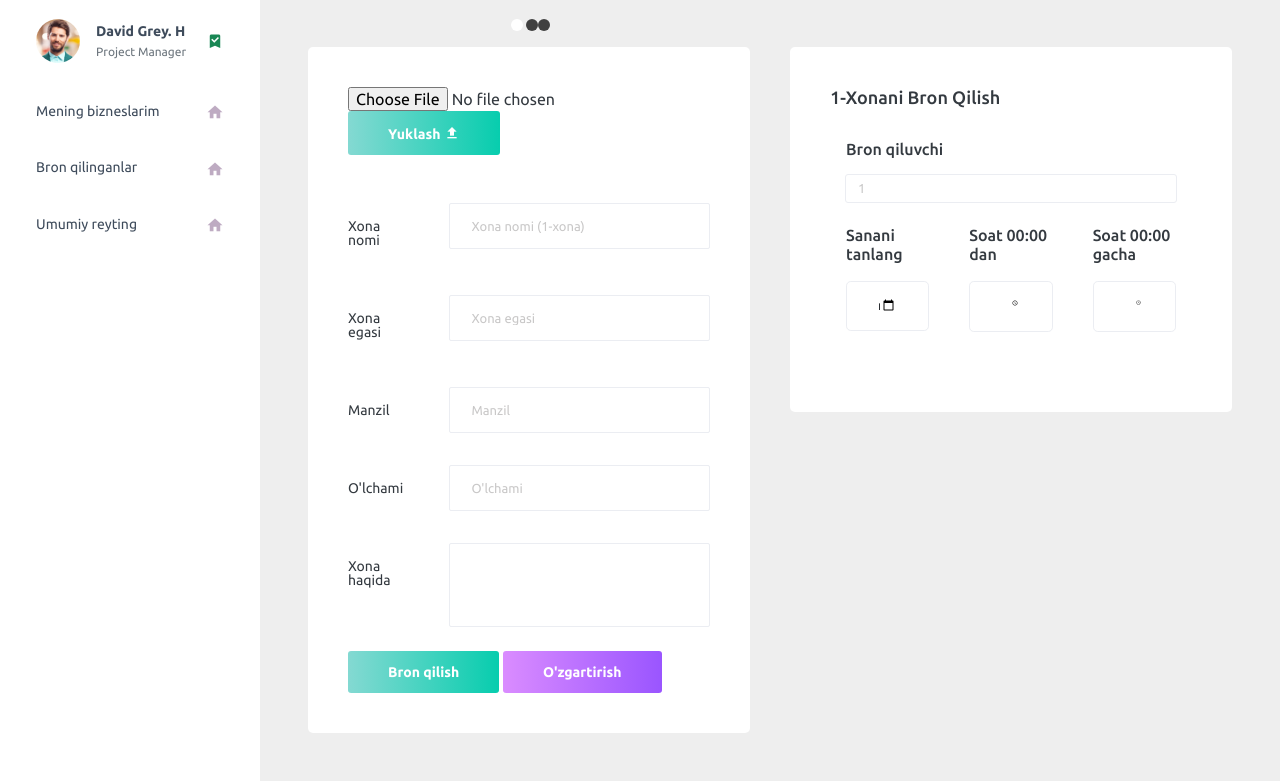
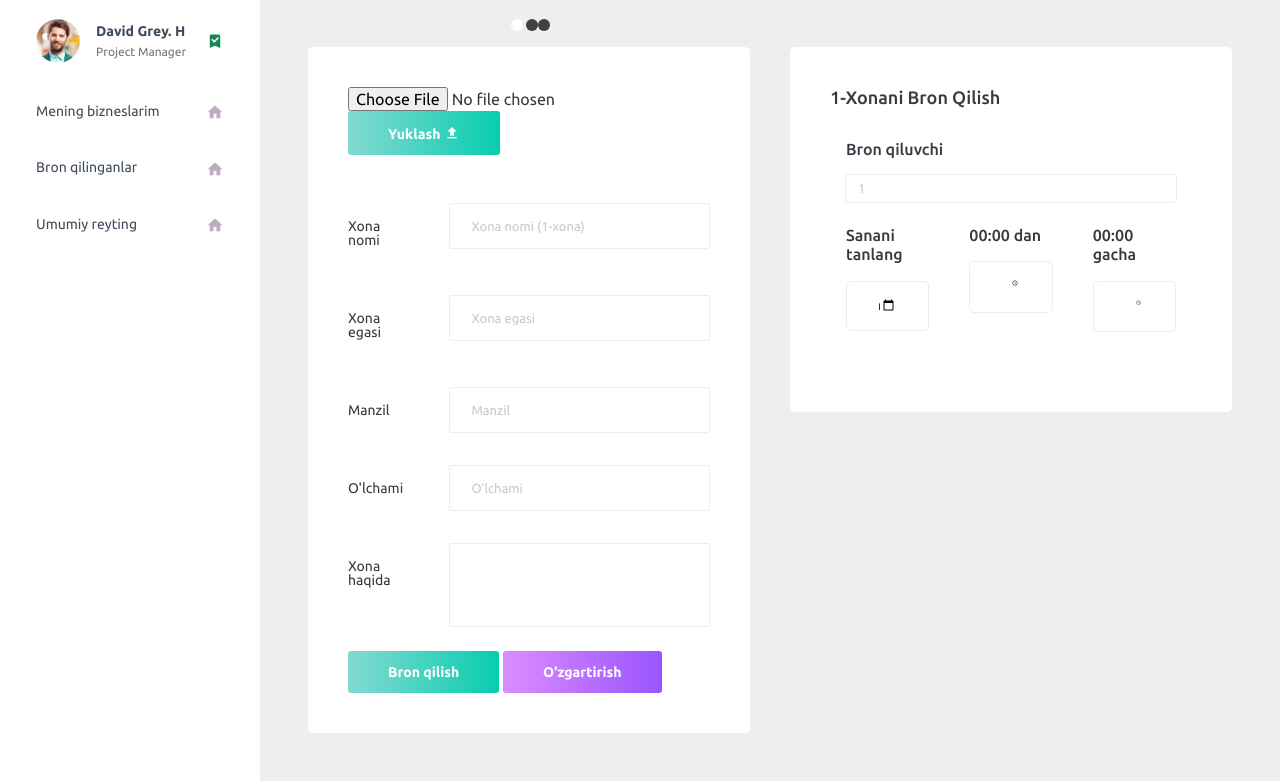
Before and after one commit to abdulatipovO/Admin-panel, a Django app: template templates/room_parametr.html in a window 1280 px wide. Shown: the part 71-852 px from the top of the page. Run offline with Django 3.2, Linux system fonts and the light colour scheme; the template is opened without the code that fills it, so the values that code supplies are empty; some libraries are stand-ins or nearby versions.

Commit message:
check new

```diff
--- a/templates/room_parametr.html
+++ b/templates/room_parametr.html
@@ -119,20 +119,20 @@
 
               <div class="col-md-4">
                 <div class="form-group">
-                  <label for="timefrom"> <h5>Soat 00:00 dan  </h5></label>
+                  <label for="timefrom"> <h5>00:00 dan  </h5></label>
                   <input type="time" id="timefrom" class="form-control form-control-lg" name="working_time_from" required>
                 </div>
               </div>
               <div class="col-md-4">
                 <div class="form-group">
-                  <label for="timeto"> <h5> Soat 00:00 gacha</h5></label>
+                  <label for="timeto"> <h5>00:00 gacha</h5></label>
                   <input type="time" id="timeto" class="form-control form-control-lg" name="working_time_to"  required>
                 </div>
               </div>
           </div>
 
 
-          </div>
+        </div>
 
             </div>
 
```
Also changed, not shown: media/room_photos/Снимок_экрана_1.png (added), media/service_photos/Снимок_экрана_1.png (added).
